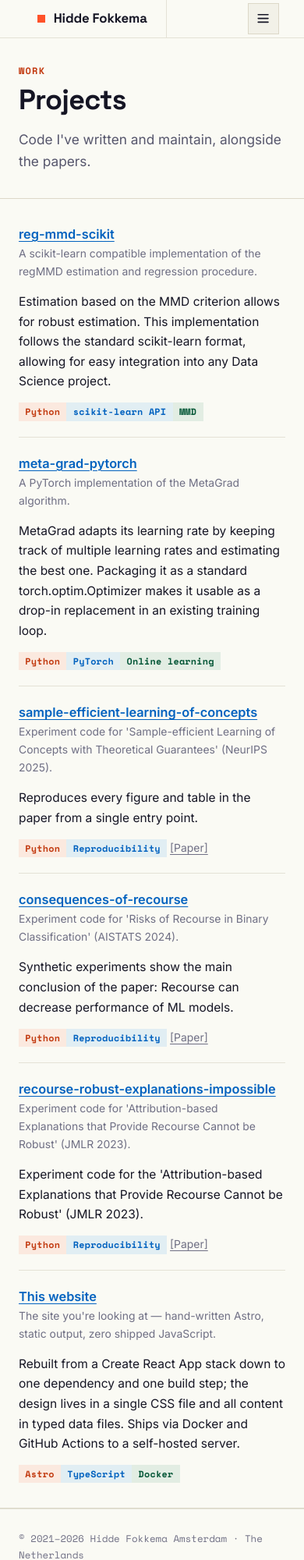
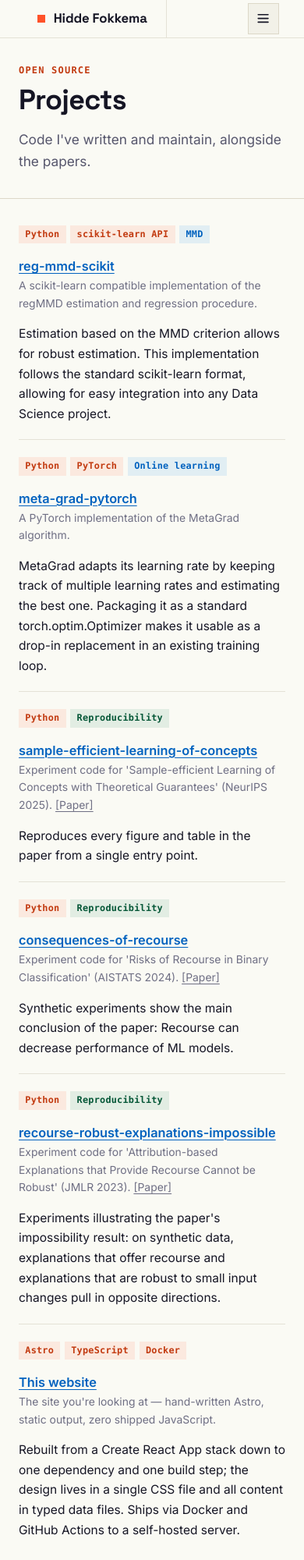
Before and after one commit to HiddeFok/personal-website-react, an Astro site: page /projects in a window 390 px wide. Shown: the top 2000 px of the page at 78% size. Built offline with nearby package versions, Linux system fonts and the light colour scheme; Astro itself is replaced by a stand-in of ours.

Commit message:
Design review fixes: prose width, hang column everywhere, metadata, media
- Fix missing spaces before inline links, footer flex selector, TeX dashes
- Add h1 on About, jump links and section ids on Research
- Use the hanging column for tags, talk years, and thesis dates
- Year-first publication meta, full author name, figures link to papers
- Rename own theses section and drop the misleading Supervision label
- Cap news at five with a native details disclosure for older items
- Flatten the profile block, single eyebrow colour, tag colour by name
- Replace 3.6MB GIF with mp4 + poster (Figure.astro), resize portrait
- Add Open Graph, canonical, JSON-LD Person, per-page descriptions
- Drop Space Mono and unused font weights

```diff
--- a/src/components/ContactCard.astro
+++ b/src/components/ContactCard.astro
@@ -32,8 +32,8 @@ const icons: Record<ContactIcon, { viewBox: string; path: string }> = {
     class="portrait"
     src={`/${personalInfo.profilePic}`}
     alt="Hidde Fokkema"
-    width="3455"
-    height="4607"
+    width="800"
+    height="800"
   />
   <p class="meta">AI Research Engineer, Plumerai</p>
   <p class="meta">PhD, University of Amsterdam</p>
--- a/src/components/ProjectList.astro
+++ b/src/components/ProjectList.astro
@@ -1,24 +1,37 @@
 ---
 import { projects } from "../data/projects.ts";
+
+// colour follows the kind of tag, so the same tag looks the same on every row
+const tagColor: Record<string, string> = {
+  Python: "orange",
+  PyTorch: "orange",
+  "scikit-learn API": "orange",
+  Astro: "orange",
+  TypeScript: "orange",
+  Docker: "orange",
+  Reproducibility: "green",
+  MMD: "blue",
+  "Online learning": "blue",
+};
 ---
 
 <ul class="item-list">
   {
     projects.map((project) => (
       <li>
+        <p class="meta hang tags">
+          {project.tags.map((tag) => (
+            <span class="tag" data-color={tagColor[tag] ?? "orange"}>
+              {tag}
+            </span>
+          ))}
+        </p>
+        <div class="prose">
           <a href={project.repo} target="_blank" rel="noopener">
             {project.name}
           </a>
-        <p class="meta">{project.blurb}</p>
-        <p>{project.detail}</p>
           <p class="meta">
-          {
-            project.tags.map((tag, i) => (
-              <span class="tag" data-color={["orange", "blue", "green", "yellow", "pink", "red"][i % 6]}>
-                {tag}
-              </span>
-            ))
-          }
+            {project.blurb}
             {project.paper && (
               <>
                 {" "}
@@ -28,6 +41,8 @@ import { projects } from "../data/projects.ts";
               </>
             )}
           </p>
+          <p>{project.detail}</p>
+        </div>
       </li>
     ))
   }
--- a/src/data/data.ts
+++ b/src/data/data.ts
@@ -1,7 +1,7 @@
 export const personalInfo: { [key: string]: string } = {
   Firstname: "Hidde",
   LastName: "Fokkema",
-  profilePic: "HF_1_18032026.jpeg",
+  profilePic: "portrait.jpg",
   github: "https://github.com/HiddeFok",
   bluesky: "https://bsky.app/profile/hiddefokkema.bsky.social",
   linkedin: "https://www.linkedin.com/in/hidde-fokkema-a1198a12a/",
--- a/src/data/news.ts
+++ b/src/data/news.ts
@@ -12,7 +12,7 @@ export const newsItems: NewsItem[] = [
   },
   {
     date: "2026-02",
-    text: "I successfully defended my PhD in January 2026! This means that I have finished my chapter at the University of Amsterdam. I have since joined Plumerai as an AI Research Engineer.",
+    text: "I successfully defended my PhD in January 2026, which closes my chapter at the University of Amsterdam.",
     links: [
       {
         label: "Dissertation (PDF)",
--- a/src/data/projects.ts
+++ b/src/data/projects.ts
@@ -7,8 +7,6 @@ export interface Project {
   paper?: string;
 }
 
-// `detail` is the field a reader remembers -- rewrite each one in your own
-// words before publishing (Phase 6); these are placeholders based on the repos.
 export const projects: Project[] = [
   {
     name: "reg-mmd-scikit",
@@ -51,7 +49,7 @@ export const projects: Project[] = [
     blurb:
       "Experiment code for 'Attribution-based Explanations that Provide Recourse Cannot be Robust' (JMLR 2023).",
     detail:
-      "Experiment code for the 'Attribution-based Explanations that Provide Recourse Cannot be Robust' (JMLR 2023).",
+      "Experiments illustrating the paper's impossibility result: on synthetic data, explanations that offer recourse and explanations that are robust to small input changes pull in opposite directions.",
     repo: "https://github.com/HiddeFok/recourse-robust-explanations-impossible",
     tags: ["Python", "Reproducibility"],
     paper: "https://jmlr.org/papers/v24/23-0042.html",
--- a/src/layouts/Base.astro
+++ b/src/layouts/Base.astro
@@ -9,8 +9,24 @@ interface Props {
 
 const {
   title,
-  description = "Hidde Fokkema -- AI Research Engineer",
+  description = "Hidde Fokkema, AI Research Engineer at Plumerai. PhD in machine learning theory from the University of Amsterdam: explainable AI and bandit optimisation.",
 } = Astro.props;
+
+const canonical = new URL(Astro.url.pathname, Astro.site);
+const ogImage = new URL("/portrait.jpg", Astro.site);
+
+const person = {
+  "@context": "https://schema.org",
+  "@type": "Person",
+  name: `${personalInfo.Firstname} ${personalInfo.LastName}`,
+  jobTitle: "AI Research Engineer",
+  worksFor: { "@type": "Organization", name: "Plumerai" },
+  alumniOf: { "@type": "CollegeOrUniversity", name: "University of Amsterdam" },
+  url: Astro.site?.href,
+  image: ogImage.href,
+  email: personalInfo.email,
+  sameAs: [personalInfo.scholar, personalInfo.github, personalInfo.linkedin, personalInfo.bluesky],
+};
 
 // Built URLs carry a trailing slash; strip it so comparisons are stable.
 const path = Astro.url.pathname.replace(/\/+$/, "") || "/";
@@ -33,12 +49,22 @@ const isActive = (href: string) =>
     <meta name="theme-color" content="#fafaf4" />
     <title>{title}</title>
     <meta name="description" content={description} />
+    <link rel="canonical" href={canonical} />
+    <meta property="og:type" content="profile" />
+    <meta property="og:title" content={title} />
+    <meta property="og:description" content={description} />
+    <meta property="og:url" content={canonical} />
+    <meta property="og:image" content={ogImage} />
+    <meta property="og:image:width" content="800" />
+    <meta property="og:image:height" content="800" />
+    <meta name="twitter:card" content="summary" />
+    <script type="application/ld+json" set:html={JSON.stringify(person)} />
     <link rel="icon" href="/favicon.ico" />
     <link rel="apple-touch-icon" href="/apple-touch-icon.png" />
     <link rel="preconnect" href="https://fonts.googleapis.com" />
     <link rel="preconnect" href="https://fonts.gstatic.com" crossorigin />
     <link
-      href="https://fonts.googleapis.com/css2?family=Inter:wght@400;500;600;700&family=Space+Grotesk:wght@500;600;700&family=Space+Mono:wght@400;700&display=swap"
+      href="https://fonts.googleapis.com/css2?family=Inter:wght@400;600;700&family=Space+Grotesk:wght@600;700&display=swap"
       rel="stylesheet"
     />
     <slot name="head" />
@@ -58,8 +84,15 @@ const isActive = (href: string) =>
           aria-expanded="false"
           aria-controls="site-nav"
         >
-          <svg viewBox="0 0 24 24" fill="none" stroke="currentColor" stroke-width="2" stroke-linecap="round" aria-hidden="true">
-            <path d="M4 6h16M4 12h16M4 18h16" />
+          <svg
+            viewBox="0 0 24 24"
+            fill="none"
+            stroke="currentColor"
+            stroke-width="2"
+            stroke-linecap="round"
+            aria-hidden="true"
+          >
+            <path d="M4 6h16M4 12h16M4 18h16"></path>
           </svg>
         </button>
         <nav class="site-nav" id="site-nav">
@@ -93,6 +126,14 @@ const isActive = (href: string) =>
         toggle.setAttribute("aria-expanded", String(open));
       });
 
+      // honour reduced-motion for the looping figure videos
+      if (matchMedia("(prefers-reduced-motion: reduce)").matches) {
+        document.querySelectorAll("video[autoplay]").forEach((v) => {
+          v.removeAttribute("autoplay");
+          v.pause();
+        });
+      }
+
       // close the menu after navigating (links are same-page routes in static mode)
       nav?.querySelectorAll("a").forEach((link) =>
         link.addEventListener("click", () => {
--- a/src/pages/index.astro
+++ b/src/pages/index.astro
@@ -5,12 +5,12 @@ import IntroCard from "../components/IntroCard.astro";
 import NewsList from "../components/NewsList.astro";
 ---
 
-<Base title="Hidde Fokkema -- AI Research Engineer">
+<Base title="Hidde Fokkema – AI Research Engineer">
   <IntroCard>
     <ContactCard />
   </IntroCard>
   <section class="band">
-    <p class="eyebrow eyebrow--blue">Career</p>
+    <p class="eyebrow">2021 – now</p>
     <h2>Experience</h2>
     <dl class="timeline">
       <dt>2026&ndash;</dt>
@@ -24,7 +24,7 @@ import NewsList from "../components/NewsList.astro";
     </dl>
   </section>
   <section class="band">
-    <p class="eyebrow eyebrow--green">Updates</p>
+    <p class="eyebrow">Latest first</p>
     <h2>News</h2>
     <NewsList />
   </section>
--- a/src/pages/projects.astro
+++ b/src/pages/projects.astro
@@ -3,9 +3,12 @@ import Base from "../layouts/Base.astro";
 import ProjectList from "../components/ProjectList.astro";
 ---
 
-<Base title="Projects -- Hidde Fokkema">
+<Base
+  title="Projects – Hidde Fokkema"
+  description="Open-source code by Hidde Fokkema: PyTorch and scikit-learn packages and reproducible experiment code for published papers."
+>
   <section class="band">
-    <p class="eyebrow">Work</p>
+    <p class="eyebrow">Open source</p>
     <h1>Projects</h1>
     <p class="lead">Code I've written and maintain, alongside the papers.</p>
   </section>
--- a/src/styles/theme.css
+++ b/src/styles/theme.css
@@ -37,10 +37,10 @@
     --accent: var(--orange);
     --accent-deep: var(--orange-deep);
 
-    /* typography — Inter body, Space Grotesk display (stand-in for ALTMistral), Space Mono accents */
+    /* typography — Inter body, Space Grotesk display (stand-in for ALTMistral), system mono accents */
     --font-display: "Space Grotesk", ui-sans-serif, system-ui, sans-serif;
     --font-sans: "Inter", ui-sans-serif, system-ui, sans-serif;
-    --font-mono: "Space Mono", ui-monospace, SFMono-Regular, Menlo, monospace;
+    --font-mono: ui-monospace, SFMono-Regular, Menlo, monospace;
 
     /* radius — square, like Mistral's straight-line boxes */
     --radius-sm: 0;
@@ -178,19 +178,6 @@ code {
     color: var(--accent-deep);
     margin-top: 2.5rem;
     margin-bottom: 0.4rem;
-}
-
-.eyebrow--blue {
-    color: var(--blue-700);
-}
-.eyebrow--green {
-    color: var(--green-900);
-}
-.eyebrow--pink {
-    color: var(--pink-800);
-}
-.eyebrow--yellow {
-    color: var(--yellow-700);
 }
 
 /* eyebrow sits directly above its heading */
@@ -339,7 +326,7 @@ code {
     font-size: 0.78rem;
 }
 
-.footer .wrap {
+.footer {
     display: flex;
     flex-wrap: wrap;
     justify-content: space-between;
@@ -360,6 +347,16 @@ main.wrap {
     background: linear-gradient(var(--border), var(--border)) no-repeat var(--hang) 0 / 1px 100%;
 }
 
+/* running text never exceeds a comfortable measure, whatever the column width */
+.prose {
+    max-width: 70ch;
+}
+
+.prose h1 {
+    font-size: clamp(1.6rem, 3vw, 2rem);
+    margin-bottom: 0.9rem;
+}
+
 /* full-bleed sections divided by hairlines, Mistral-style. Each band is a two-column
    grid: hanging items (.hang, .figure, dt) on the left, everything else on the right.
    Lists pass the columns through to their rows with subgrid. */
@@ -373,30 +370,51 @@ main.wrap {
 }
 
 .band > *,
-.band > .item-list > li > *,
+.band .item-list > li > *,
 .band > .timeline > dd {
     grid-column: 2;
 }
 
 .band > .hang,
-.band > .item-list > li > .hang,
-.band > .item-list > li > .figure,
+.band .item-list > li > .hang,
+.band .item-list > li > .figure,
 .band > .timeline > dt {
     grid-column: 1;
 }
 
-.band > .item-list,
-.band > .item-list > li,
-.band > .timeline {
+.band .item-list,
+.band .item-list > li,
+.band > .timeline,
+.band > details {
     grid-column: 1 / -1;
     display: grid;
     grid-template-columns: subgrid;
     align-items: start;
 }
 
+.band > details > summary {
+    grid-column: 2;
+    cursor: pointer;
+    margin-top: 1.25rem;
+}
+
+/* browsers wrap a <details>' body in an internal box; unwrap it so the list joins the grid */
+.band > details::details-content {
+    display: contents;
+}
+
 .band > * + .item-list,
-.band > .item-list + * {
+.band .item-list + * {
     margin-top: 1.25rem;
+}
+
+.band > details > .item-list {
+    margin-top: 0.6rem;
+}
+
+/* grouped talk titles sit beside their hanging year, not below extra headroom */
+.band .item-list h3 {
+    margin-top: 0;
 }
 
 /* generic record list: publications, talks, news, courses, projects */
@@ -428,6 +446,10 @@ main.wrap {
 .meta {
     color: var(--fg-dim);
     font-size: 0.87rem;
+}
+
+.meta + .meta {
+    margin-top: 0.2rem;
 }
 
 .meta a {
@@ -468,17 +490,13 @@ main.wrap {
     background: rgba(49, 142, 104, 0.12);
     color: var(--green-900);
 }
-.tag[data-color="yellow"] {
-    background: rgba(255, 175, 1, 0.14);
-    color: var(--yellow-700);
-}
-.tag[data-color="pink"] {
-    background: rgba(255, 146, 220, 0.16);
-    color: var(--pink-800);
-}
-.tag[data-color="red"] {
-    background: rgba(229, 19, 0, 0.09);
-    color: var(--red);
+
+.tags {
+    display: flex;
+    flex-wrap: wrap;
+    justify-content: flex-end;
+    gap: 0.35rem;
+    padding-top: 0.15em;
 }
 
 /* nested venue list under a grouped talk title */
@@ -509,6 +527,27 @@ main.wrap {
 
 .timeline dd {
     margin: 0;
+}
+
+.jump {
+    display: flex;
+    flex-wrap: wrap;
+    gap: 0.4rem 1.25rem;
+    margin-top: 0.9rem;
+    font-family: var(--font-display);
+    font-weight: 600;
+    font-size: 0.95rem;
+}
+
+.jump a {
+    color: var(--fg-dim);
+    text-decoration: none;
+    border-bottom: 2px solid var(--border);
+}
+
+.jump a:hover {
+    color: var(--fg);
+    border-color: var(--orange);
 }
 
 .lead {
@@ -545,6 +584,12 @@ main.wrap {
     background: var(--orange-hover);
     color: #fff;
     transform: translateY(-1px);
+}
+
+.btn--primary:focus-visible,
+.site-nav .nav-cta:focus-visible {
+    outline-color: var(--fg);
+    outline-offset: -3px;
 }
 
 /* ── Contact card ────────────────────────────────────────────────────────── */
@@ -622,11 +667,16 @@ main.wrap {
 
 /* hanging figures share one height so the rows line up */
 .figure {
+    display: block;
     width: 100%;
     height: 10rem;
     object-fit: contain;
     /* white figure backgrounds blend into the page colour */
     mix-blend-mode: multiply;
+}
+
+a.hang:hover .figure {
+    opacity: 0.85;
 }
 
 /* the portrait thesis cover spans its whole band: its height follows the text beside it,
@@ -636,6 +686,7 @@ main.wrap {
 }
 
 .figure--cover {
+    display: block;
     position: absolute;
     top: 1rem;
     left: 1.5rem;
@@ -643,13 +694,13 @@ main.wrap {
     height: calc(100% - 2rem);
 }
 
+.figure--cover .figure {
+    height: 100%;
+}
+
 /* avatar + contact icons */
 .profile {
     text-align: center;
-    background: rgba(255, 82, 41, 0.08);
-    border: 1px solid rgba(255, 82, 41, 0.35);
-    border-top: 4px solid var(--orange);
-    padding: 1rem;
 }
 
 /* news: date hangs left, links run inline, tighter rows */
@@ -658,13 +709,13 @@ main.wrap {
     padding-top: 0.6rem;
 }
 
-.news .date {
+.band .item-list > li > .date {
     padding-top: 0.2em;
 }
 
 /* inside a band, row separators only span the right column; full-width lines
    are reserved for the borders between bands */
-.band > .item-list > li + li {
+.band .item-list > li + li {
     border-top: none;
     background: linear-gradient(var(--border-soft), var(--border-soft)) no-repeat right top /
         calc(100% - var(--hang) + 1.5rem) 1px;
@@ -672,12 +723,12 @@ main.wrap {
 
 /* hanging years and dates hug the vertical line */
 .band > .timeline > dt,
-.news .date {
+.band .item-list > li > .date {
     text-align: right;
 }
 
 /* the text beside a hanging date starts on the same line */
-.band > .item-list > li > .hang + p {
+.band .item-list > li > .hang + * {
     margin-top: 0;
 }
 
@@ -690,9 +741,10 @@ main.wrap {
     }
 
     .band,
-    .band > .item-list,
-    .band > .item-list > li,
-    .band > .timeline {
+    .band .item-list,
+    .band .item-list > li,
+    .band > .timeline,
+    .band > details {
         display: block;
     }
 
@@ -711,16 +763,20 @@ main.wrap {
         height: 20rem;
     }
 
-    .news .date {
+    .band .item-list > li > .date {
         margin-bottom: 0;
     }
 
     .band > .timeline > dt,
-    .news .date {
+    .band .item-list > li > .date {
         text-align: left;
     }
 
-    .band > .item-list > li + li {
+    .tags {
+        justify-content: flex-start;
+    }
+
+    .band .item-list > li + li {
         border-top: 1px solid var(--border-soft);
         background: none;
     }
```
Also changed, not shown: src/components/Figure.astro (added, +39 -0 lines), src/components/IntroCard.astro (+40 -20 lines), src/components/NewsList.astro (+38 -4 lines), src/components/PublicationList.astro (+59 -64 lines), src/data/publications.ts (+6 -6 lines), src/pages/research.astro (+15 -2 lines), public/gifs/Online_Newton_Step.png (added), public/portrait.jpg (added), 3 other files. Lines whose indentation alone changed are shown as unchanged.
